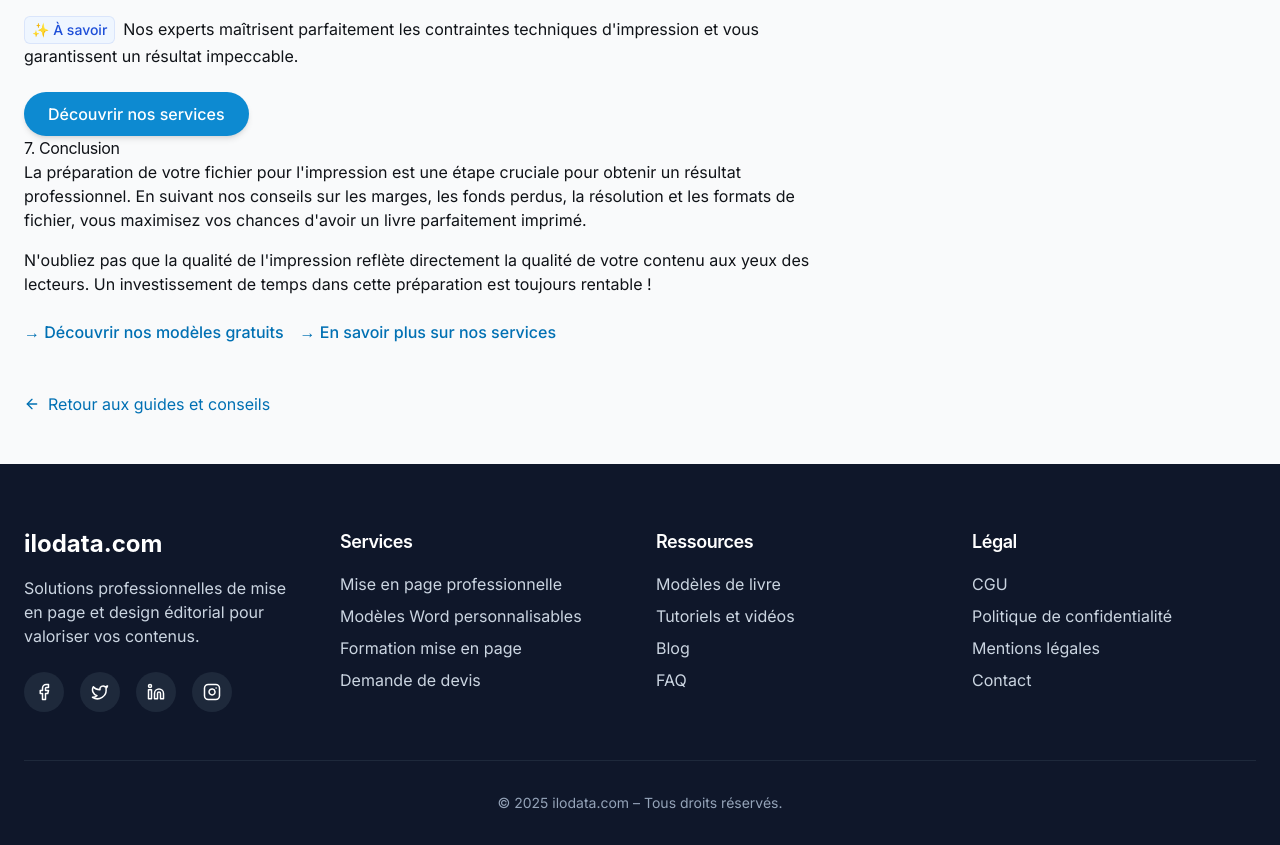
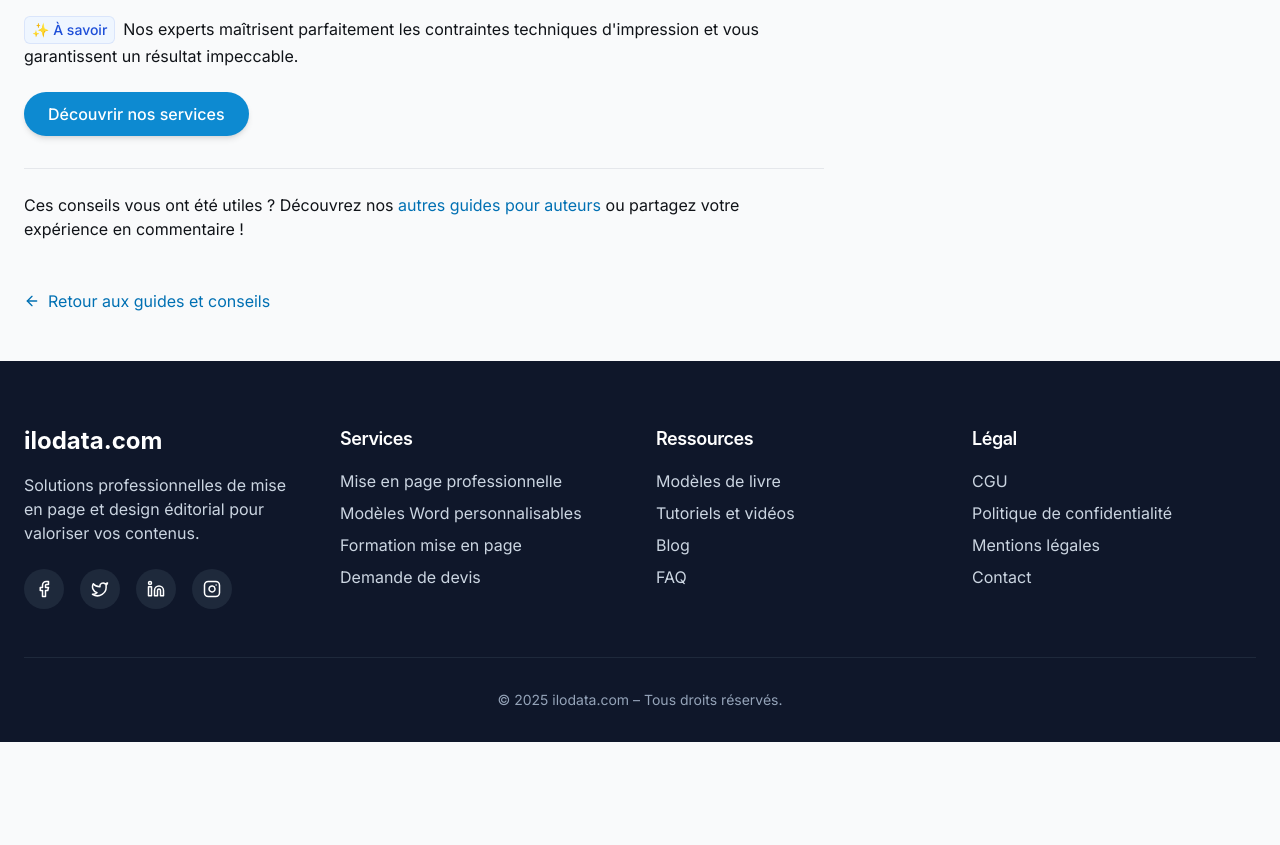
Before and after one commit to Hnjaka/ilodata-visionary-layout-61, a React (Vite) app: page /guides/preparer-fichier-impression in a window 1280 px wide. Shown: the part 1740-2585 px from the top of the page. After the commit the page ends 2482 px from the top, so only its background shows below. Built offline with nearby package versions, Linux system fonts and the light colour scheme; the HTML template or start-up script is replaced by a standard one; a web font is replaced by a local one.

Commit message:
Revert changes
Revert the changes from the last commit.

```diff
--- a/src/components/article/PreparerFichierImpression/Conclusion.tsx
+++ b/src/components/article/PreparerFichierImpression/Conclusion.tsx
@@ -4,22 +4,10 @@ import { Link } from 'react-router-dom';
 
 const Conclusion = () => {
   return (
-    <section id="conclusion">
-      <h2>7. Conclusion</h2>
+    <section id="conclusion" className="border-t border-gray-200 pt-6 mt-8">
       <p>
-        La préparation de votre fichier pour l'impression est une étape cruciale pour obtenir un résultat professionnel. En suivant nos conseils sur les marges, les fonds perdus, la résolution et les formats de fichier, vous maximisez vos chances d'avoir un livre parfaitement imprimé.
+        Ces conseils vous ont été utiles ? Découvrez nos <Link to="/guides" className="text-ilodata-600 hover:text-ilodata-800">autres guides pour auteurs</Link> ou partagez votre expérience en commentaire !
       </p>
-      <p className="mt-4">
-        N'oubliez pas que la qualité de l'impression reflète directement la qualité de votre contenu aux yeux des lecteurs. Un investissement de temps dans cette préparation est toujours rentable !
-      </p>
-      <div className="mt-6 flex flex-wrap gap-4">
-        <Link to="/modeles" className="text-ilodata-600 hover:text-ilodata-800 font-medium">
-          → Découvrir nos modèles gratuits
-        </Link>
-        <Link to="/services" className="text-ilodata-600 hover:text-ilodata-800 font-medium">
-          → En savoir plus sur nos services
-        </Link>
-      </div>
     </section>
   );
 };
```
